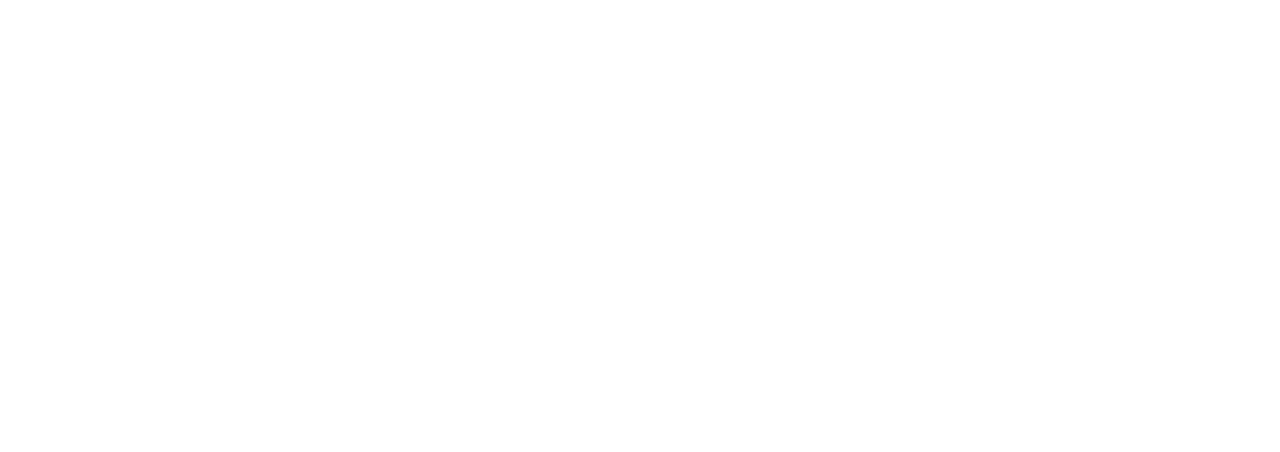
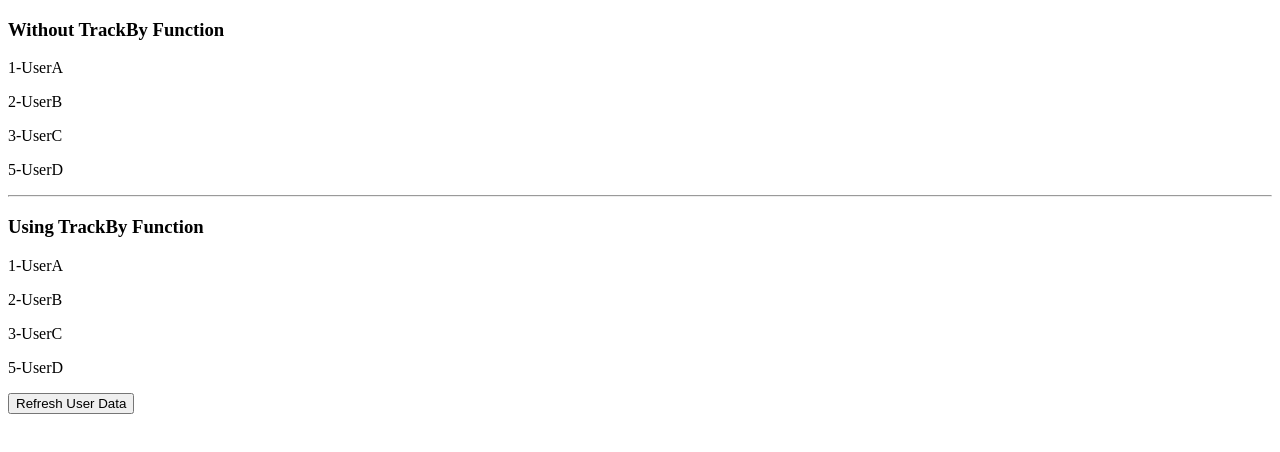
Before and after one commit to Manishh09/angular-bestpractices, an Angular app: page /ng in a window 1280 px wide. Shown: the top 452 px of the page. Built offline with nearby package versions, Linux system fonts and the light colour scheme.

Commit message:
added trackBy function implementation

```diff
--- a/src/app/ng-container-template/ng-container-template.module.ts
+++ b/src/app/ng-container-template/ng-container-template.module.ts
@@ -4,13 +4,15 @@ import { NgContainerTemplateRoutingModule } from './ng-container-template-routin
 import { NgContentDemoComponent } from './ng-content-demo/ng-content-demo.component';
 import { NgCotainerDemoComponent } from './ng-cotainer-demo/ng-cotainer-demo.component';
 import { NgTemplateDemoComponent } from './ng-template-demo/ng-template-demo.component';
+import { TrackbyDemoComponent } from './trackby-demo/trackby-demo.component';
 
 
 @NgModule({
   declarations: [
     NgCotainerDemoComponent,
     NgContentDemoComponent,
-    NgTemplateDemoComponent
+    NgTemplateDemoComponent,
+    TrackbyDemoComponent
   ],
   imports: [
     CommonModule,
--- /dev/null
+++ b/src/app/ng-container-template/trackby-demo/trackby-demo.component.html
@@ -0,0 +1,14 @@
+<div class="users-list">
+    <h3>Without TrackBy Function</h3>
+    <p *ngFor="let user of users;">
+        {{user.id}}-{{user.name}}
+    </p>
+</div>
+<hr>
+<div class="users-list">
+    <h3>Using TrackBy Function</h3>
+    <p *ngFor="let user of users; trackBy: trackByIndex">
+        {{user.id}}-{{user.name}}
+    </p>
+</div>
+<button name="button-a" class="submit" type="button" (click)="refreshUserData()">Refresh User Data</button>
--- /dev/null
+++ b/src/app/ng-container-template/trackby-demo/trackby-demo.component.ts
@@ -0,0 +1,62 @@
+import { Component, OnInit } from '@angular/core';
+
+@Component({
+  selector: 'app-trackby-demo',
+  templateUrl: './trackby-demo.component.html',
+  styleUrls: ['./trackby-demo.component.scss']
+})
+export class TrackbyDemoComponent implements OnInit {
+
+
+  users: User[] = [];
+
+  constructor() { }
+
+  ngOnInit(): void {
+    this.users = [
+      {
+        name: 'UserA', id: 1
+      },
+      {
+        name: 'UserB', id: 2
+      },
+      {
+        name: 'UserC', id: 3
+      },
+      {
+        name: 'UserD', id: 5
+      },
+    ]
+  }
+
+  refreshUserData(){
+    this.users = [
+      {
+        name: 'UserA', id: 1
+      },
+      {
+        name: 'UserB', id: 2
+      },
+      {
+        name: 'UserC', id: 3
+      },
+      {
+        name: 'UserD', id: 5
+      },
+      {
+        name: 'New User', id: 6
+      },
+    ]
+  }
+
+  trackById(index: number, userObj: User): number {
+    return userObj.id;
+  }
+  trackByIndex(index: number, userObj: User): number {
+    return index;
+  }
+
+}
+type User = {
+  name: string, id: number
+}
```
Also changed, not shown: src/app/ng-container-template/ng-container-template-routing.module.ts (+7 -1 lines), src/app/ng-container-template/trackby-demo/trackby-demo.component.scss (added), 1 other file (tests, documents, lock files or other folders).
